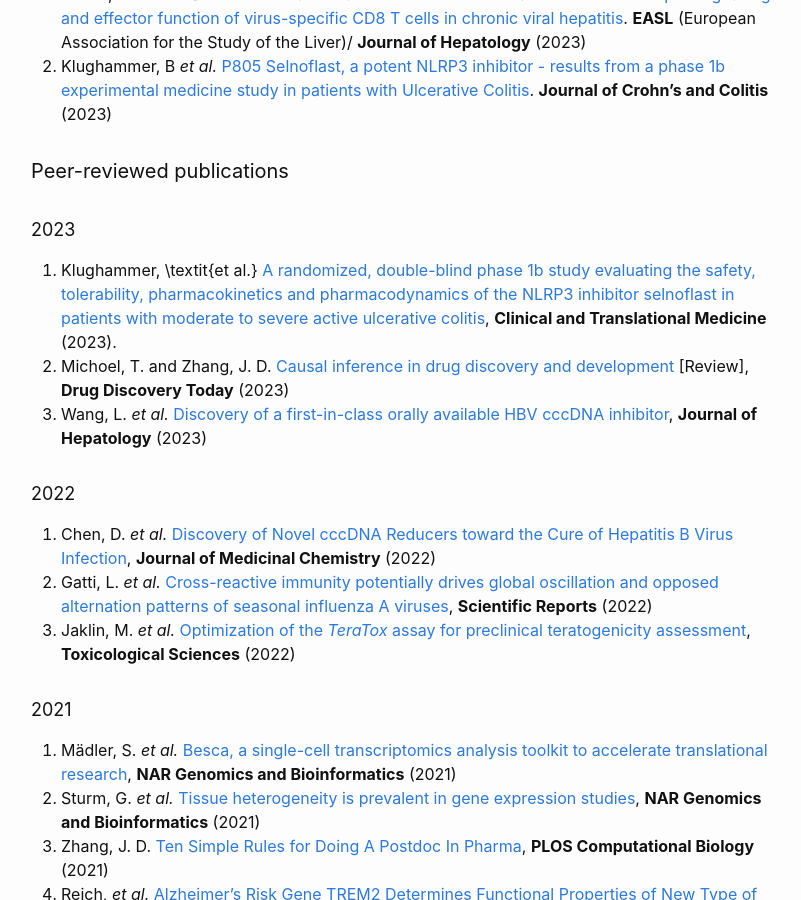
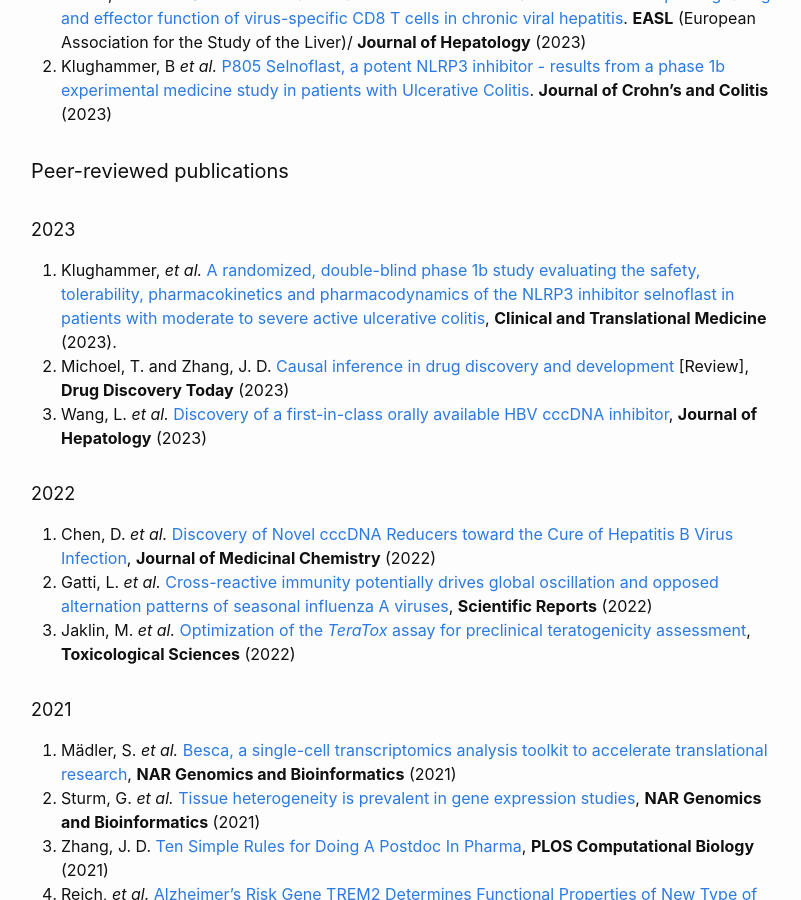
Before and after one commit to Accio/accio.github.io, a Jekyll site: the page built from _pages/publications.md, in a window 1280 px wide and 900 px high, scrolled down 872 px. Shown: the whole window, without its empty margins (239-1040 px from the left). Built offline with Jekyll 4.4.1, drawn with Linux system fonts in a browser that asks for light colours.

Commit message:
et al fixed with asterisk, asterisk

```diff
--- a/_pages/publications.md
+++ b/_pages/publications.md
@@ -43,7 +43,7 @@
 
 ##### 2023
 
-49. Klughammer, \textit{et al.} [A randomized, double-blind phase 1b study evaluating the safety, tolerability, pharmacokinetics and pharmacodynamics of the NLRP3 inhibitor selnoflast in patients with moderate to severe active ulcerative colitis](https://onlinelibrary.wiley.com/doi/10.1002/ctm2.1471), **Clinical and Translational Medicine** (2023).
+49. Klughammer, *et al.* [A randomized, double-blind phase 1b study evaluating the safety, tolerability, pharmacokinetics and pharmacodynamics of the NLRP3 inhibitor selnoflast in patients with moderate to severe active ulcerative colitis](https://onlinelibrary.wiley.com/doi/10.1002/ctm2.1471), **Clinical and Translational Medicine** (2023).
 48. Michoel, T. and Zhang, J. D. [Causal inference in drug discovery and development](https://www.sciencedirect.com/science/article/pii/S1359644623002532) [Review],  **Drug Discovery Today** (2023)
 47. Wang, L. *et al.* [Discovery of a first-in-class orally available HBV cccDNA inhibitor](https://www.sciencedirect.com/science/article/pii/S0168827822034663), **Journal of Hepatology** (2023)
 
```
